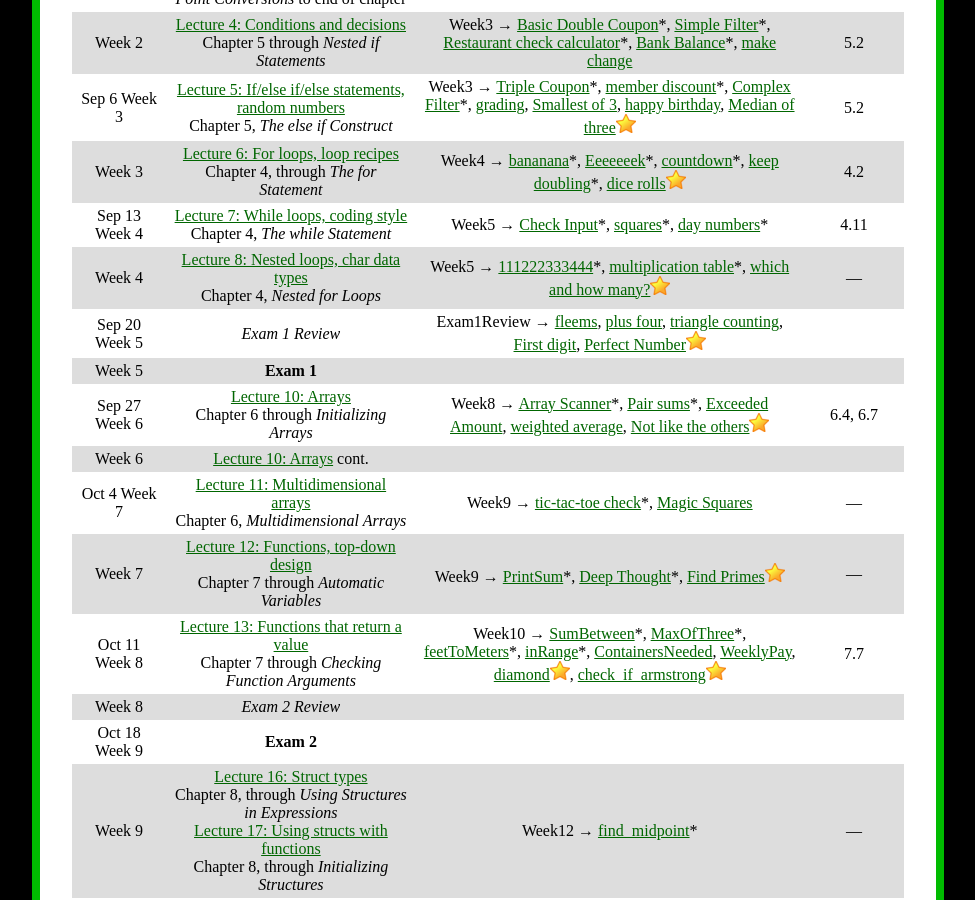
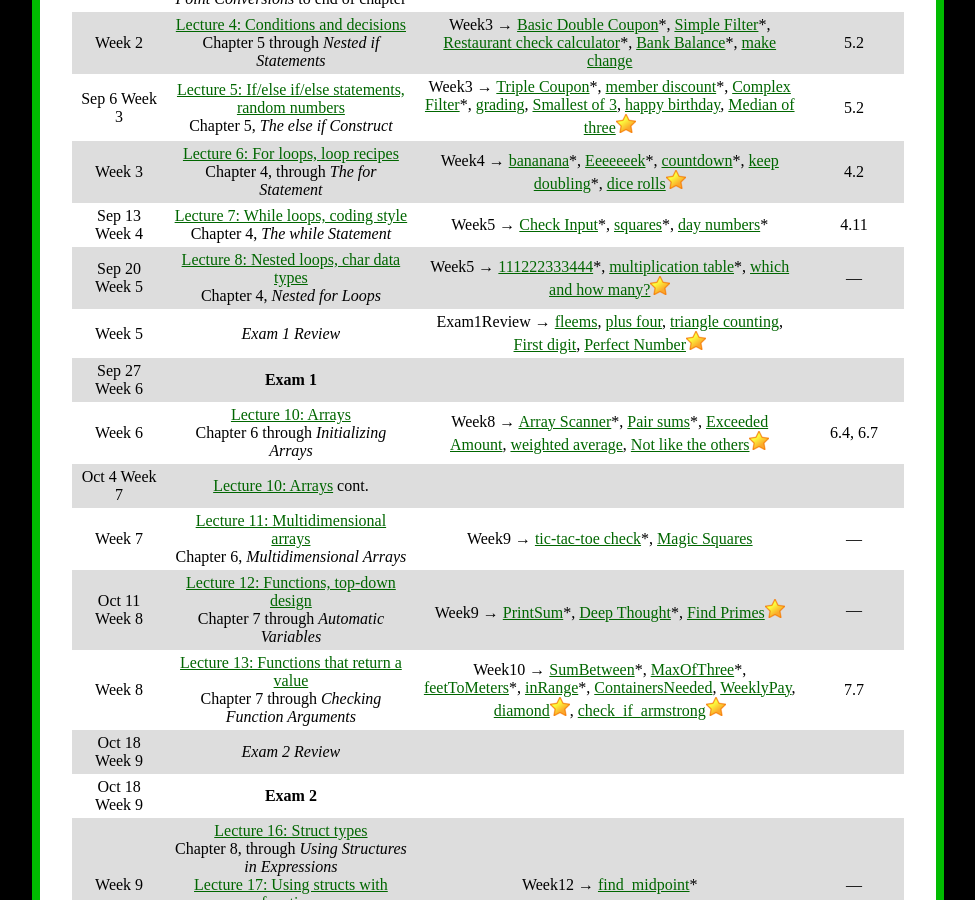
Before and after one commit to ycpcs/cs101-fall2021, a Jekyll site: the page built from schedule_new.md, in a window 1280 px wide and 900 px high, scrolled down 588 px. Shown: the whole window, without its empty margins (152-1127 px from the left). Built offline with Jekyll 4.4.1, drawn with Linux system fonts in a browser that asks for light colours.

Commit message:
extended exam 1 deadline

```diff
--- a/schedule_new.md
+++ b/schedule_new.md
@@ -21,15 +21,15 @@ Week 2  | [Lecture 4: Conditions and decisions](lectures/lecture04.html)<br>Chap
 Sep 6  Week 3  | [Lecture 5: If/else if/else statements, random numbers](lectures/lecture05.html)<br>Chapter 5, *The else if Construct* | Week3 &rarr; [Triple Coupon](https://cs.ycp.edu/cloudcoder/#exercise?c=27,p=1294)\*, [member discount](https://cs.ycp.edu/cloudcoder/#exercise?c=27,p=1295)\*, [Complex Filter](https://cs.ycp.edu/cloudcoder/#exercise?c=27,p=1296)\*, [grading](https://cs.ycp.edu/cloudcoder/#exercise?c=27,p=1337), [Smallest of 3](https://cs.ycp.edu/cloudcoder/#exercise?c=27,p=1349), [happy birthday](https://cs.ycp.edu/cloudcoder/#exercise?c=27,p=1360), [Median of three](https://cs.ycp.edu/cloudcoder/#exercise?c=27,p=1341)![gold star](img/goldstar-tiny.png) | 5.2
 Week 3 | [Lecture 6: For loops, loop recipes](lectures/lecture06.html)<br>Chapter 4, through *The for Statement* | Week4 &rarr; [bananana](https://cs.ycp.edu/cloudcoder/#exercise?c=27,p=1297)\*, [Eeeeeeek](https://cs.ycp.edu/cloudcoder/#exercise?c=27,p=1326)\*, [countdown](https://cs.ycp.edu/cloudcoder/#exercise?c=27,p=1200)\*, [keep doubling](https://cs.ycp.edu/cloudcoder/#exercise?c=27,p=1298)\*, [dice rolls](https://cs.ycp.edu/cloudcoder/#exercise?c=27,p=1328)![gold star](img/goldstar-tiny.png) | 4.2
 Sep 13 Week 4|  [Lecture 7: While loops, coding style](lectures/lecture07.html)<br>Chapter 4, *The while Statement* | Week5 &rarr; [Check Input](https://cs.ycp.edu/cloudcoder/#exercise?c=27,p=1300)\*, [squares](https://cs.ycp.edu/cloudcoder/#exercise?c=27,p=1301)\*, [day numbers](https://cs.ycp.edu/cloudcoder/#exercise?c=27,p=1302)\* | 4.11
-Week 4 | [Lecture 8: Nested loops, char data types](lectures/lecture08.html)<br>Chapter 4, *Nested for Loops* | Week5 &rarr; [111222333444](https://cs.ycp.edu/cloudcoder/#exercise?c=27,p=1303)\*, [multiplication table](https://cs.ycp.edu/cloudcoder/#exercise?c=27,p=1342)\*, [which and how many?](https://cs.ycp.edu/cloudcoder/#exercise?c=27,p=1304)![gold star](img/goldstar-tiny.png) | &mdash;
-Sep 20 Week 5 | *Exam 1 Review* | Exam1Review &rarr; [fleems](https://cs.ycp.edu/cloudcoder/#exercise?c=27,p=1338), [plus four](https://cs.ycp.edu/cloudcoder/#exercise?c=27,p=1365), [triangle counting](https://cs.ycp.edu/cloudcoder/#exercise?c=27,p=1366), [First digit](https://cs.ycp.edu/cloudcoder/#exercise?c=27,p=1355), [Perfect Number](https://cs.ycp.edu/cloudcoder/#exercise?c=27,p=1350)![gold star](img/goldstar-tiny.png)
-Week 5 | **Exam 1** | |
-Sep 27 Week 6 | [Lecture 10: Arrays](lectures/lecture10.html)<br>Chapter 6 through *Initializing Arrays* | Week8 &rarr; [Array Scanner](https://cs.ycp.edu/cloudcoder/#exercise?c=27,p=1305)\*, [Pair sums](https://cs.ycp.edu/cloudcoder/#exercise?c=27,p=1306)\*, [Exceeded Amount](https://cs.ycp.edu/cloudcoder/#exercise?c=27,p=1307), [weighted average](https://cs.ycp.edu/cloudcoder/#exercise?c=27,p=1358), [Not like the others](https://cs.ycp.edu/cloudcoder/#exercise?c=27,p=1308)![gold star](img/goldstar-tiny.png) | 6.4, 6.7
-Week 6  | [Lecture 10: Arrays](lectures/lecture10.html) cont. | |
-Oct 4  Week 7  | [Lecture 11: Multidimensional arrays](lectures/lecture11.html)<br>Chapter 6, *Multidimensional Arrays* | Week9 &rarr; [tic-tac-toe check](https://cs.ycp.edu/cloudcoder/#exercise?c=27,p=1336)\*, [Magic Squares](https://cs.ycp.edu/cloudcoder/#exercise?c=27,p=1347) | &mdash;
-Week 7  | [Lecture 12: Functions, top-down design](lectures/lecture12.html)<br>Chapter 7 through *Automatic Variables* | Week9 &rarr;  [PrintSum](https://cs.ycp.edu/cloudcoder/#exercise?c=27,p=1309)\*, [Deep Thought](https://cs.ycp.edu/cloudcoder/#exercise?c=27,p=1310)\*, [Find Primes](https://cs.ycp.edu/cloudcoder/#exercise?c=27,p=1311)![gold star](img/goldstar-tiny.png) | &mdash;
-Oct 11 Week 8 | [Lecture 13: Functions that return a value](lectures/lecture13.html)<br>Chapter 7 through *Checking Function Arguments* | Week10 &rarr; [SumBetween](https://cs.ycp.edu/cloudcoder/#exercise?c=27,p=1315)\*, [MaxOfThree](https://cs.ycp.edu/cloudcoder/#exercise?c=27,p=1316)\*, [feetToMeters](https://cs.ycp.edu/cloudcoder/#exercise?c=27,p=1333)\*, [inRange](https://cs.ycp.edu/cloudcoder/#exercise?c=27,p=1334)\*, [ContainersNeeded](https://cs.ycp.edu/cloudcoder/#exercise?c=27,p=1345), [WeeklyPay](https://cs.ycp.edu/cloudcoder/#exercise?c=27,p=1346), [diamond](https://cs.ycp.edu/cloudcoder/#exercise?c=27,p=1335)![gold star](img/goldstar-tiny.png), [check\_if\_armstrong](https://cs.ycp.edu/cloudcoder/#exercise?c=27,p=1354)![gold star](img/goldstar-tiny.png) | 7.7
-Week 8 | *Exam 2 Review* | |
+Sep 20 Week 5 | [Lecture 8: Nested loops, char data types](lectures/lecture08.html)<br>Chapter 4, *Nested for Loops* | Week5 &rarr; [111222333444](https://cs.ycp.edu/cloudcoder/#exercise?c=27,p=1303)\*, [multiplication table](https://cs.ycp.edu/cloudcoder/#exercise?c=27,p=1342)\*, [which and how many?](https://cs.ycp.edu/cloudcoder/#exercise?c=27,p=1304)![gold star](img/goldstar-tiny.png) | &mdash;
+Week 5 | *Exam 1 Review* | Exam1Review &rarr; [fleems](https://cs.ycp.edu/cloudcoder/#exercise?c=27,p=1338), [plus four](https://cs.ycp.edu/cloudcoder/#exercise?c=27,p=1365), [triangle counting](https://cs.ycp.edu/cloudcoder/#exercise?c=27,p=1366), [First digit](https://cs.ycp.edu/cloudcoder/#exercise?c=27,p=1355), [Perfect Number](https://cs.ycp.edu/cloudcoder/#exercise?c=27,p=1350)![gold star](img/goldstar-tiny.png)
+Sep 27 Week 6 | **Exam 1** | |
+Week 6 | [Lecture 10: Arrays](lectures/lecture10.html)<br>Chapter 6 through *Initializing Arrays* | Week8 &rarr; [Array Scanner](https://cs.ycp.edu/cloudcoder/#exercise?c=27,p=1305)\*, [Pair sums](https://cs.ycp.edu/cloudcoder/#exercise?c=27,p=1306)\*, [Exceeded Amount](https://cs.ycp.edu/cloudcoder/#exercise?c=27,p=1307), [weighted average](https://cs.ycp.edu/cloudcoder/#exercise?c=27,p=1358), [Not like the others](https://cs.ycp.edu/cloudcoder/#exercise?c=27,p=1308)![gold star](img/goldstar-tiny.png) | 6.4, 6.7
+Oct 4 Week 7  | [Lecture 10: Arrays](lectures/lecture10.html) cont. | |
+Week 7  | [Lecture 11: Multidimensional arrays](lectures/lecture11.html)<br>Chapter 6, *Multidimensional Arrays* | Week9 &rarr; [tic-tac-toe check](https://cs.ycp.edu/cloudcoder/#exercise?c=27,p=1336)\*, [Magic Squares](https://cs.ycp.edu/cloudcoder/#exercise?c=27,p=1347) | &mdash;
+Oct 11 Week 8  | [Lecture 12: Functions, top-down design](lectures/lecture12.html)<br>Chapter 7 through *Automatic Variables* | Week9 &rarr;  [PrintSum](https://cs.ycp.edu/cloudcoder/#exercise?c=27,p=1309)\*, [Deep Thought](https://cs.ycp.edu/cloudcoder/#exercise?c=27,p=1310)\*, [Find Primes](https://cs.ycp.edu/cloudcoder/#exercise?c=27,p=1311)![gold star](img/goldstar-tiny.png) | &mdash;
+Week 8 | [Lecture 13: Functions that return a value](lectures/lecture13.html)<br>Chapter 7 through *Checking Function Arguments* | Week10 &rarr; [SumBetween](https://cs.ycp.edu/cloudcoder/#exercise?c=27,p=1315)\*, [MaxOfThree](https://cs.ycp.edu/cloudcoder/#exercise?c=27,p=1316)\*, [feetToMeters](https://cs.ycp.edu/cloudcoder/#exercise?c=27,p=1333)\*, [inRange](https://cs.ycp.edu/cloudcoder/#exercise?c=27,p=1334)\*, [ContainersNeeded](https://cs.ycp.edu/cloudcoder/#exercise?c=27,p=1345), [WeeklyPay](https://cs.ycp.edu/cloudcoder/#exercise?c=27,p=1346), [diamond](https://cs.ycp.edu/cloudcoder/#exercise?c=27,p=1335)![gold star](img/goldstar-tiny.png), [check\_if\_armstrong](https://cs.ycp.edu/cloudcoder/#exercise?c=27,p=1354)![gold star](img/goldstar-tiny.png) | 7.7
+Oct 18 Week 9 | *Exam 2 Review* | |
 Oct 18 Week 9 | **Exam 2** | |
 Week 9 | [Lecture 16: Struct types](lectures/lecture16.html)<br>Chapter 8, through *Using Structures in Expressions*<br>[Lecture 17: Using structs with functions](lectures/lecture17.html)<br>Chapter 8, through *Initializing Structures* | Week12 &rarr; [find\_midpoint](https://cs.ycp.edu/cloudcoder/#exercise?c=27,p=1362)\* | &mdash;
 Oct 25 Week 10| [Lecture 15: Pointers, reference parameters](lectures/lecture15.html)<br>Chapter 10 through *Using Pointers in Expressions* <br /> [Lecture 18: Pointers to structures](lectures/lecture18.html)<br>Chapter 10, *Working with Pointers and Structures* | Week13 &rarr; [AddEmUp](https://cs.ycp.edu/cloudcoder/#exercise?c=27,p=1317)\*, [area of Rectangle](https://cs.ycp.edu/cloudcoder/#exercise?c=27,p=1318)\*, [quadrant](https://cs.ycp.edu/cloudcoder/#exercise?c=27,p=1344)\* | &mdash;
```
